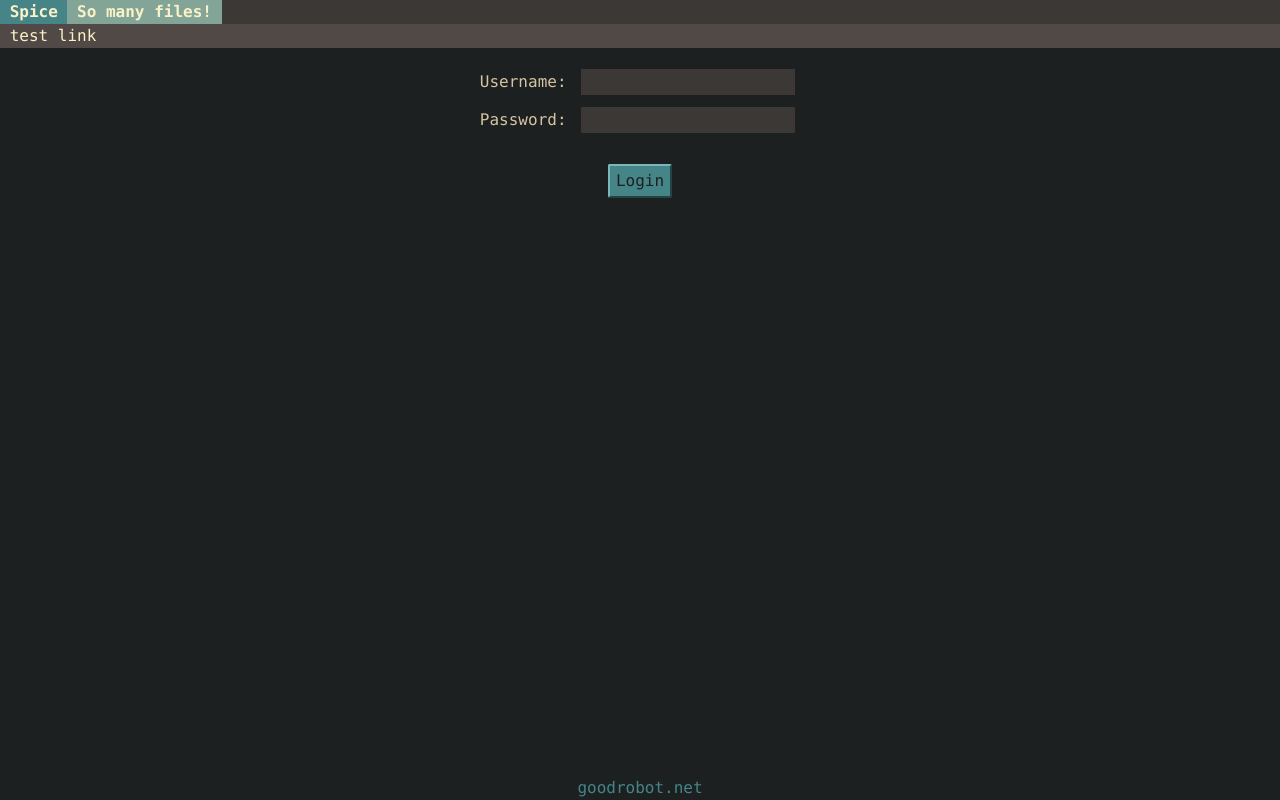
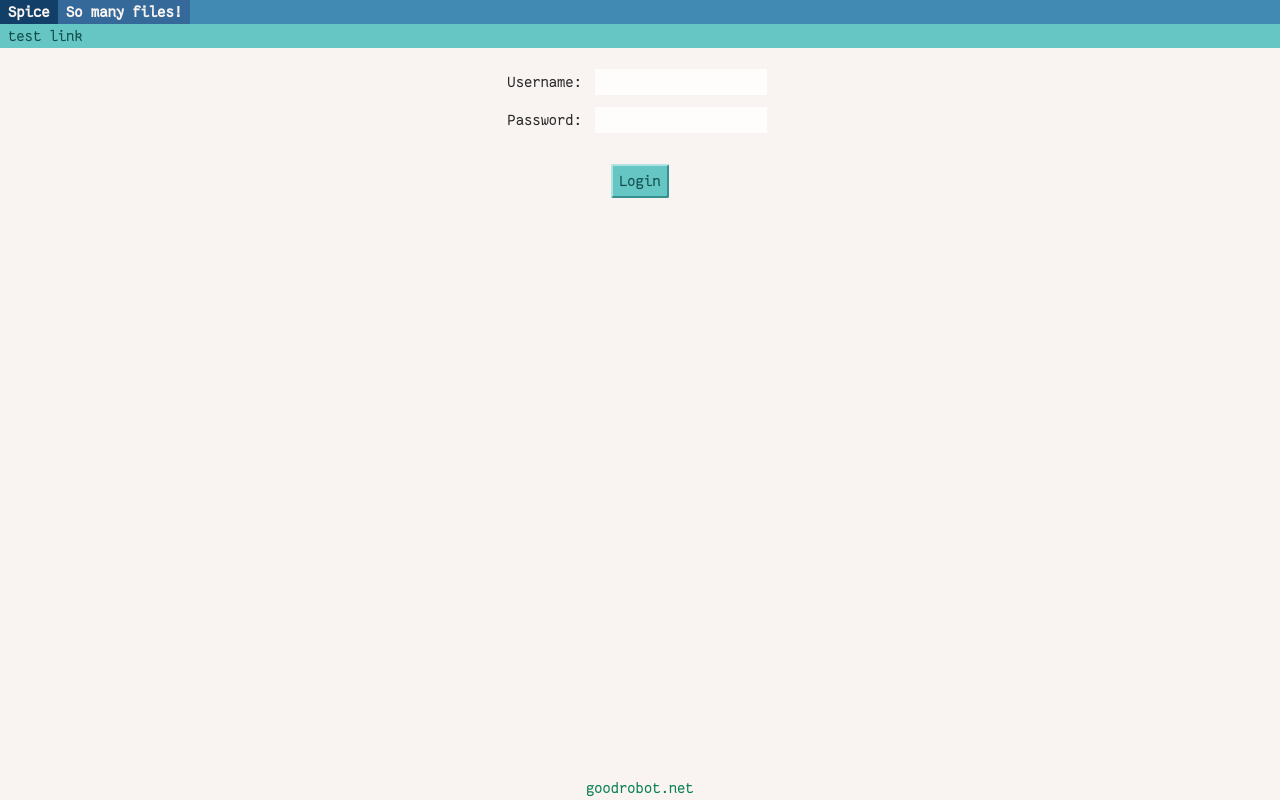
Before and after one commit to jdcantrell/spice, a Flask app: page /auth/login in a window 1280 px wide. Run offline with Flask 2, Linux system fonts and the light colour scheme; some libraries are stand-ins or nearby versions.

Commit message:
Updat theme

```diff
--- a/spice/static/css/styles.css
+++ b/spice/static/css/styles.css
@@ -1,5 +1,8 @@
-body {
-  font-size: 16px; }
+@font-face {
+  font-family: 'FantasqueSansMonoRegular';
+  src: url("/static/images/fonts/FantasqueSansMono-Regular.woff2");
+  font-weight: normal;
+  font-style: normal; }
 
 /*!
  * Bootstrap Reboot v4.0.0-beta.2 (https://getbootstrap.com)
@@ -14,7 +17,7 @@ body {
   box-sizing: border-box; }
 
 html {
-  font-family: Menlo, Consolas, monospace;
+  font-family: "FantasqueSansMonoRegular", monospace;
   line-height: 1.15;
   -webkit-text-size-adjust: 100%;
   -ms-text-size-adjust: 100%;
@@ -29,13 +32,13 @@ article, aside, dialog, figcaption, figure, footer, header, hgroup, main, nav, s
 
 body {
   margin: 0;
-  font-family: Menlo, Consolas, monospace;
+  font-family: "FantasqueSansMonoRegular", monospace;
   font-size: 1rem;
   font-weight: 400;
   line-height: 1.5;
-  color: #d5c4a1;
+  color: #a89984;
   text-align: left;
-  background-color: #1d2021; }
+  background-color: #f9f4f2; }
 
 [tabindex="-1"]:focus {
   outline: none !important; }
@@ -112,13 +115,13 @@ sup {
   top: -.5em; }
 
 a {
-  color: #458588;
+  color: #0a7f53;
   text-decoration: none;
   background-color: transparent;
   -webkit-text-decoration-skip: objects; }
 
 a:hover {
-  color: #458588;
+  color: #0a7f53;
   text-decoration: underline; }
 
 a:not([href]):not([tabindex]) {
@@ -287,44 +290,44 @@ template {
 
 .box {
   border-radius: 3px;
-  border: 1px solid #fbf1c7; }
+  border: 1px solid #282828; }
   .box header {
-    border-bottom: 1px solid #fbf1c7;
+    border-bottom: 1px solid #282828;
     padding: 20px; }
   .box .box-content {
     padding: 20px; }
   .box footer {
     padding: 20px;
-    border-top: 1px solid #fbf1c7;
+    border-top: 1px solid #282828;
     text-align: right; }
 
 button, .button {
-  color: #d5c4a1;
-  background-color: #342f38;
+  color: #282828;
+  background-color: #fffcfc;
   border-radius: 2px;
   border-width: 2px;
   border-style: solid;
-  border-color: #6b625d #272422 #272422 #6b625d;
-  font-family: Menlo, Consolas, monospace;
+  border-color: #8ad4d2 #3ca2a0 #3ca2a0 #8ad4d2;
+  font-family: "FantasqueSansMonoRegular", monospace;
   font-size: 16px;
   padding: 3px 6px;
   cursor: pointer; }
   button:hover, .button:hover {
-    background-color: #4e4654; }
+    background-color: #8ad4d2; }
   button:active, button.active, .button:active, .button.active {
-    background-color: #5b5262;
-    border-color: #272422 #6b625d #6b625d #272422; }
+    background-color: #65c6c4;
+    border-color: #3ca2a0 #8ad4d2 #8ad4d2 #3ca2a0; }
   button.primary, .button.primary {
-    background-color: #458588;
+    background-color: #65c6c4;
     border-radius: 2px;
     padding: 3px 6px;
-    color: #1d2021;
-    border-color: #78b8bb #234344 #234344 #78b8bb; }
+    color: #134b4b;
+    border-color: #afe2e1 #35908e #35908e #afe2e1; }
     button.primary:hover, .button.primary:hover {
-      background-color: #56a6aa; }
+      background-color: #8ad4d2; }
     button.primary:active, button.primary.active, .button.primary:active, .button.primary.active {
-      background-color: #67afb2;
-      border-color: #234344 #78b8bb #78b8bb #234344; }
+      background-color: #9ddbd9;
+      border-color: #35908e #afe2e1 #afe2e1 #35908e; }
 
 .button-group {
   font-size: 0;
@@ -346,7 +349,7 @@ input {
   flex: 1;
   margin: 5px;
   border: none;
-  background-color: #3c3836; }
+  background-color: #fffcfc; }
 
 select {
   padding: 0px 4px; }
@@ -460,18 +468,21 @@ ul {
   margin: 0;
   display: inline-flex;
   flex-wrap: wrap;
-  color: #fbf1c7; }
+  color: #134b4b; }
   .list-nav li {
     display: inline-block;
     margin-right: 3ch; }
+    .list-nav li a {
+      color: #134b4b; }
     .list-nav li:hover, .list-nav li.current {
-      background-color: #cc241d;
+      background-color: #113f67;
+      color: #f9f4f2;
       padding-left: .5ch;
       padding-right: .5ch;
       margin-right: 2.5ch;
       margin-left: -.5ch; }
-    .list-nav li a {
-      color: #fbf1c7; }
+      .list-nav li:hover a, .list-nav li.current a {
+        color: #f9f4f2; }
 
 .pal {
   padding: 20px !important; }
@@ -613,36 +624,36 @@ h1, h2, h3, h4, h5, h6 {
   text-transform: uppercase; }
 
 ::selection {
-  color: #1d2021;
-  background-color: #458588; }
+  color: #f9f4f2;
+  background-color: #65c6c4; }
 
 ::-moz-selection {
-  color: #1d2021;
-  background-color: #458588; }
+  color: #f9f4f2;
+  background-color: #65c6c4; }
 
 .c00 {
-  color: #1d2021 !important; }
+  color: #f9f4f2 !important; }
 
 .bg-c00 {
-  background-color: #1d2021 !important; }
+  background-color: #f9f4f2 !important; }
 
 .c01 {
-  color: #3c3836 !important; }
+  color: #fffcfc !important; }
 
 .bg-c01 {
-  background-color: #3c3836 !important; }
+  background-color: #fffcfc !important; }
 
 .c02 {
-  color: #504945 !important; }
+  color: #ebdbb2 !important; }
 
 .bg-c02 {
-  background-color: #504945 !important; }
+  background-color: #ebdbb2 !important; }
 
 .c03 {
-  color: #665c54 !important; }
+  color: #d5c4a1 !important; }
 
 .bg-c03 {
-  background-color: #665c54 !important; }
+  background-color: #d5c4a1 !important; }
 
 .c04 {
   color: #bdae93 !important; }
@@ -675,52 +686,63 @@ h1, h2, h3, h4, h5, h6 {
   background-color: #cc241d !important; }
 
 .c09 {
-  color: #d65d0e !important; }
+  color: #0a7f53 !important; }
 
 .bg-c09 {
-  background-color: #d65d0e !important; }
+  background-color: #0a7f53 !important; }
 
 .c10 {
-  color: #d79921 !important; }
+  color: #134b4b !important; }
 
 .bg-c10 {
-  background-color: #d79921 !important; }
+  background-color: #134b4b !important; }
 
 .c11 {
-  color: #689d6a !important; }
+  color: #57d450 !important; }
 
 .bg-c11 {
-  background-color: #689d6a !important; }
+  background-color: #57d450 !important; }
 
 .c12 {
-  color: #458588 !important; }
+  color: #65c6c4 !important; }
 
 .bg-c12 {
-  background-color: #458588 !important; }
+  background-color: #65c6c4 !important; }
 
 .c13 {
-  color: #98971a !important; }
+  color: #408ab4 !important; }
 
 .bg-c13 {
-  background-color: #98971a !important; }
+  background-color: #408ab4 !important; }
 
 .c14 {
-  color: #b16286 !important; }
+  color: #34699a !important; }
 
 .bg-c14 {
-  background-color: #b16286 !important; }
+  background-color: #34699a !important; }
 
 .c15 {
-  color: #83a598 !important; }
+  color: #113f67 !important; }
 
 .bg-c15 {
-  background-color: #83a598 !important; }
+  background-color: #113f67 !important; }
+
+.photo-card {
+  background-color: #fff;
+  padding: 8px;
+  box-shadow: 0 2px 8px 2px rgba(0, 0, 0, 0.1);
+  display: inline-block;
+  max-width: 730px; }
+  .photo-card figure img {
+    max-width: 100%; }
+  .photo-card h3, .photo-card time {
+    margin-right: 8px; }
 
 html,
 body {
   font-size: 16px;
-  font-family: Menlo, Consolas, monospace;
-  color: #d5c4a1;
+  font-family: "FantasqueSansMonoRegular", monospace;
+  color: #282828;
   padding: 0;
   margin: 0; }
 
@@ -731,17 +753,28 @@ body {
 
 input, select {
   font-size: 16px;
-  font-family: Menlo, Consolas, monospace;
-  color: #d5c4a1; }
+  font-family: "FantasqueSansMonoRegular", monospace;
+  color: #282828; }
+
+select {
+  color: #000; }
 
 .content {
-  max-width: 730px;
+  max-width: 100%;
+  width: 730px;
   margin: 0 auto auto auto;
   padding: 0 15px; }
+  .content figure,
+  .content figure img {
+    max-width: 700px; }
+    @media (max-width: 730px) {
+      .content figure,
+      .content figure img {
+        max-width: 100%; } }
 
 .page-header {
-  background-color: #3c3836;
-  color: #ebdbb2;
+  background-color: #408ab4;
+  color: #282828;
   width: 100%;
   margin-bottom: 1em;
   text-align: center; }
@@ -750,23 +783,23 @@ input, select {
 
 .page-header-title {
   padding: 0 1ch;
-  color: #fbf1c7;
+  color: #f9f4f2;
   display: block;
-  background-color: #458588;
+  background-color: #113f67;
   font-weight: bold; }
   .page-header-title a {
-    color: #fbf1c7; }
+    color: #f9f4f2; }
 
 .page-sub-title {
   padding: 0 1ch;
   margin-left: -1ch;
-  color: #fbf1c7;
+  color: #f9f4f2;
   display: block;
-  background-color: #83a598;
+  background-color: #34699a;
   font-weight: bold; }
 
 .page-nav {
-  background-color: #504945;
+  background-color: #65c6c4;
   padding-left: 1ch; }
 
 .page-logo {
```
Also changed, not shown: other parts of spice/static/css/styles.css (+37 -17 lines), spice/templates/log.html (+2 -11 lines), spice/templates/log_item.html (+15 -21 lines), spice/templates/views/images.html (+20 -1 lines), spice/static/images/fonts/FantasqueSansMono-Bold.woff2 (added), spice/static/images/fonts/FantasqueSansMono-Regular.woff2 (added).
